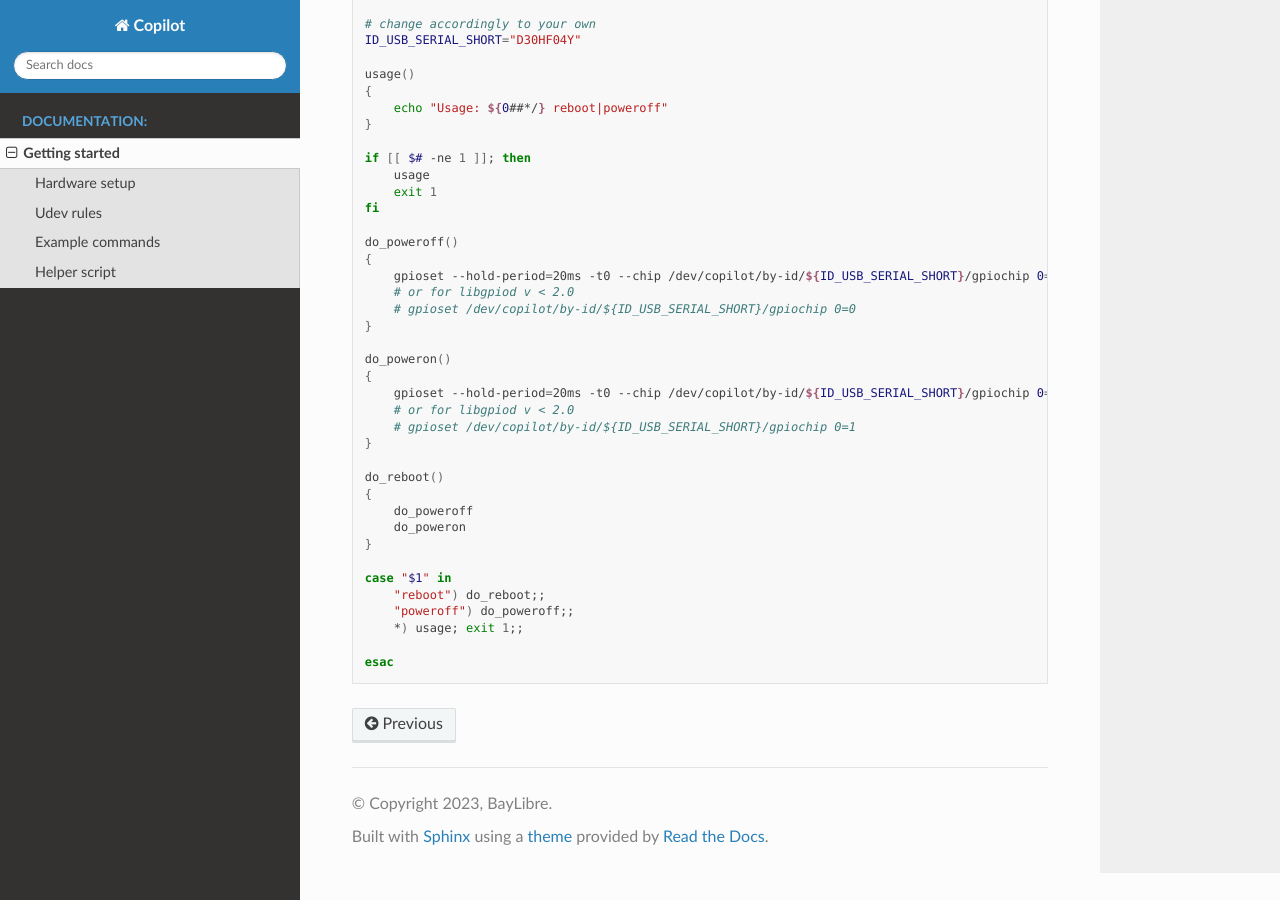
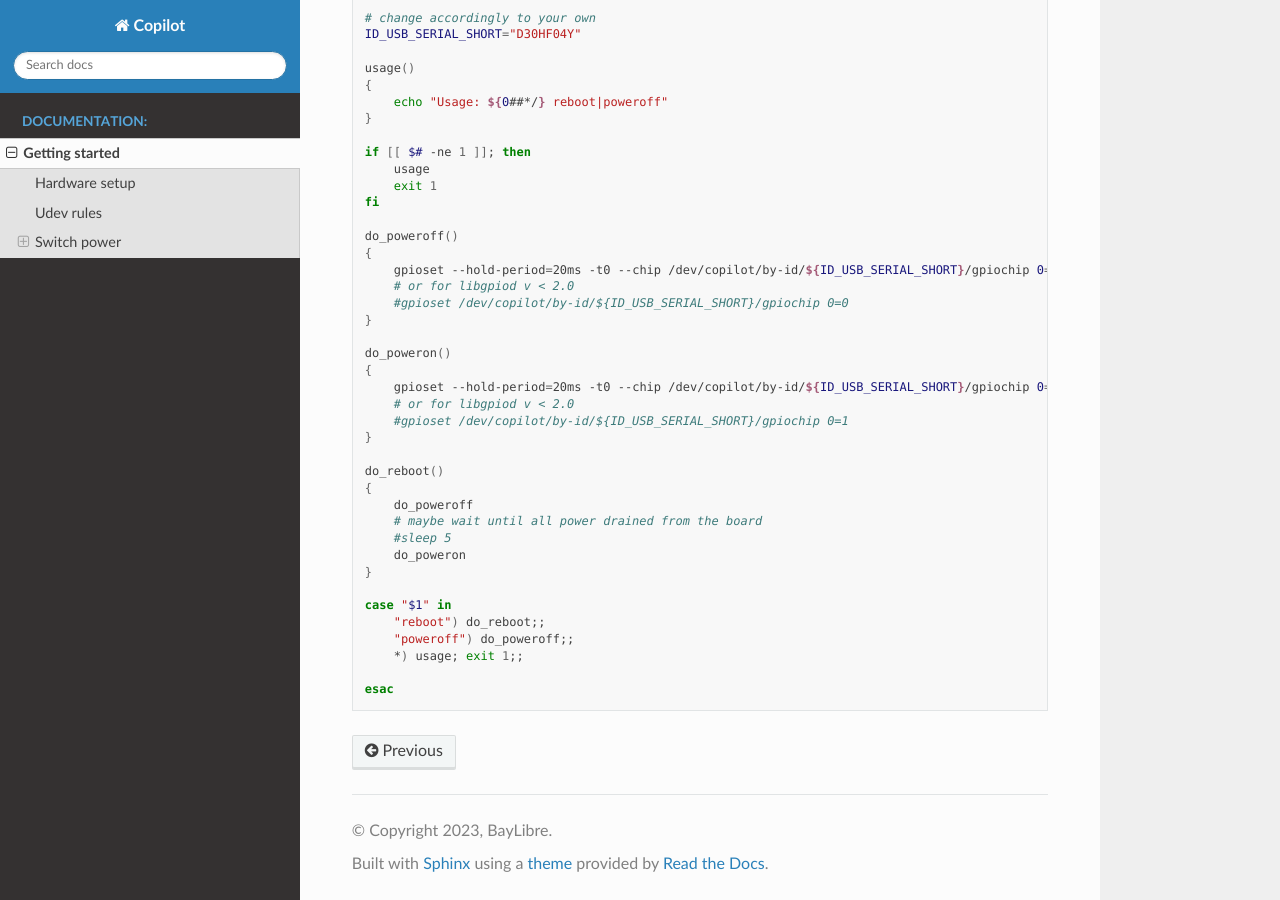
Before and after one commit to BayLibre/Copilot, a Sphinx documentation site: the page built from doc/source/getting-started.rst, in a window 1280 px wide and 900 px high, scrolled down 3375 px. Built offline with Sphinx 7.4.7 and the Read the Docs theme 2.0.0, drawn with Linux system fonts in a browser that asks for light colours; some of the changed text lies outside the part shown.

Commit message:
doc: getting-started: Update power switch documentation
Rename 'Example commands' to 'Switch power' as these arguments actually
describe how to switch power on or off. Add some minor updates to the
helper script.

Signed-off-by: Markus Schneider-Pargmann <msp@baylibre.com>

```diff
--- a/doc/source/getting-started.rst
+++ b/doc/source/getting-started.rst
@@ -21,7 +21,7 @@
 .. image:: pictures/copilot_lite_cables.jpg
 
 .. note::
-   By default, Copilot has everything turned off. To enable USB power supply, follow steps in :ref:`Example commands`.
+   By default, Copilot has everything turned off. To enable USB power supply, follow steps in :ref:`Switch power`.
 
 .. warning::
    Even if USB-C is a **reversible** connector, the USB-C cables can only work in **one direction**.
@@ -75,10 +75,10 @@
 
 This creates an entry in ``/dev/copilot/by-id/<copilot_id>`` where ``<copilot_id>`` is an unique serial number.
 
-.. _Example commands:
+.. _Switch power:
 
-Example commands
-----------------
+Switch power
+------------
 
 Now that the udev rules have been installed, we can interact with Copilot using the
 standard ``libgpiod-utils``, such as ``gpioset``.
@@ -113,7 +113,7 @@
    gpioset --hold-period=20ms -t0 --chip /dev/copilot/by-id/${ID_USB_SERIAL_SHORT}/gpiochip 0=0
 
 Helper script
--------------
+~~~~~~~~~~~~~
 
 ``copilot.sh`` is an example of helper script which would allow to either reboot or power off a board connected to Copilot.
 
@@ -149,19 +149,21 @@
    {
        gpioset --hold-period=20ms -t0 --chip /dev/copilot/by-id/${ID_USB_SERIAL_SHORT}/gpiochip 0=0
        # or for libgpiod v < 2.0
-       # gpioset /dev/copilot/by-id/${ID_USB_SERIAL_SHORT}/gpiochip 0=0
+       #gpioset /dev/copilot/by-id/${ID_USB_SERIAL_SHORT}/gpiochip 0=0
    }
 
    do_poweron()
    {
        gpioset --hold-period=20ms -t0 --chip /dev/copilot/by-id/${ID_USB_SERIAL_SHORT}/gpiochip 0=1
        # or for libgpiod v < 2.0
-       # gpioset /dev/copilot/by-id/${ID_USB_SERIAL_SHORT}/gpiochip 0=1
+       #gpioset /dev/copilot/by-id/${ID_USB_SERIAL_SHORT}/gpiochip 0=1
    }
 
    do_reboot()
    {
        do_poweroff
+       # maybe wait until all power drained from the board
+       #sleep 5
        do_poweron
    }
 
```
